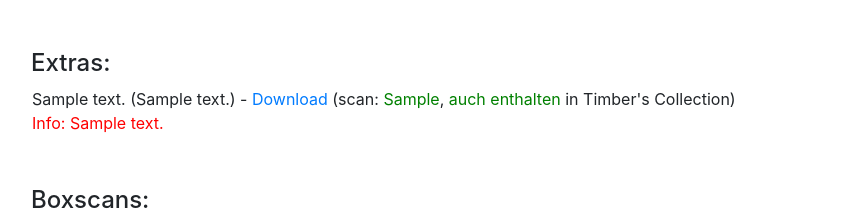
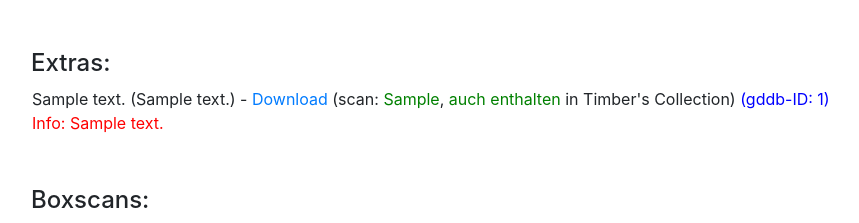
Before and after one commit to WiredDControl/gddb, a Django app: page /release/1/ in a window 1280 px wide. Shown: the part 1550-1773 px from the top of the page, without its empty margins (54-913 px from the left). Run offline with Django 3.2, Linux system fonts and the light colour scheme; a user stored in the database is signed in; tables that the repository leaves empty hold one stand-in row (values such as "Sample post"); some libraries are stand-ins or nearby versions.

Commit message:
added ID to extras in release detail view 2

```diff
--- a/games/templates/releases/release_detail.html
+++ b/games/templates/releases/release_detail.html
@@ -115,7 +115,7 @@
         <table class="extras">
             {% for extra in extras %}
             <tr>
-                <td>{% if extra.extratypedescr %}{{ extra.extratypedescr }}{% else %}{{ extra.get_extratype_display }}{% endif %} {% if extra.extradescr %}({{ extra.extradescr }}) {% endif %}- {% if extra.extrafilename %}<a href="https://archive.org/download/{{ release.archivelink }}/{{ extra.extrafilename }}">Download</a> (scan: <span style="color:green;">{{ extra.extrasource }}</span>, {% if extra.timberown %}<span style="color:green;">auch enthalten</span>{% else %}<span style="color:red;">fehlt aber</span>{% endif %} in Timber's Collection){% else %} (scan: <span style="color:red;">fehlt</span>,  {% if extra.timberown %}<span style="color:green;">aber enthalten</span>{% else %}<span style="color:red;">fehlt auch</span>{% endif %} in Timber's Collection){% if user.is_authenticated %} <span style="color:blue;">(gddb-ID: {{ extra.id }})</span>{% endif %}{% endif %}<br />
+                <td>{% if extra.extratypedescr %}{{ extra.extratypedescr }}{% else %}{{ extra.get_extratype_display }}{% endif %} {% if extra.extradescr %}({{ extra.extradescr }}) {% endif %}- {% if extra.extrafilename %}<a href="https://archive.org/download/{{ release.archivelink }}/{{ extra.extrafilename }}">Download</a> (scan: <span style="color:green;">{{ extra.extrasource }}</span>, {% if extra.timberown %}<span style="color:green;">auch enthalten</span>{% else %}<span style="color:red;">fehlt aber</span>{% endif %} in Timber's Collection){% else %} (scan: <span style="color:red;">fehlt</span>,  {% if extra.timberown %}<span style="color:green;">aber enthalten</span>{% else %}<span style="color:red;">fehlt auch</span>{% endif %} in Timber's Collection){% endif %}{% if user.is_authenticated %} <span style="color:blue;">(gddb-ID: {{ extra.id }})</span>{% endif %}<br />
                     {% if extra.extracomment %}<span style="color:red;">Info: {{ extra.extracomment }}</span><br />{% endif %}
                 </td>
                 <tr>
```
